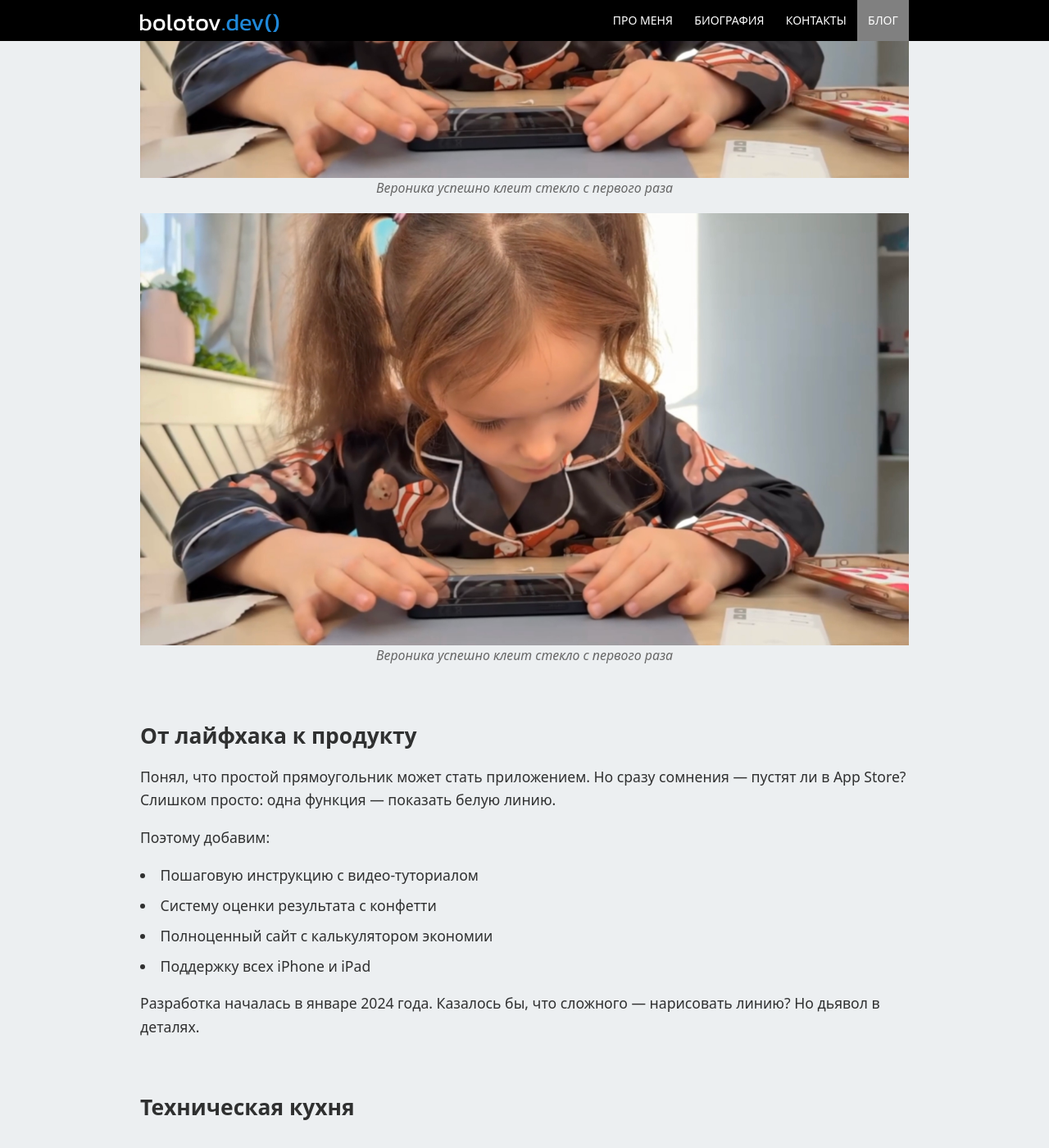
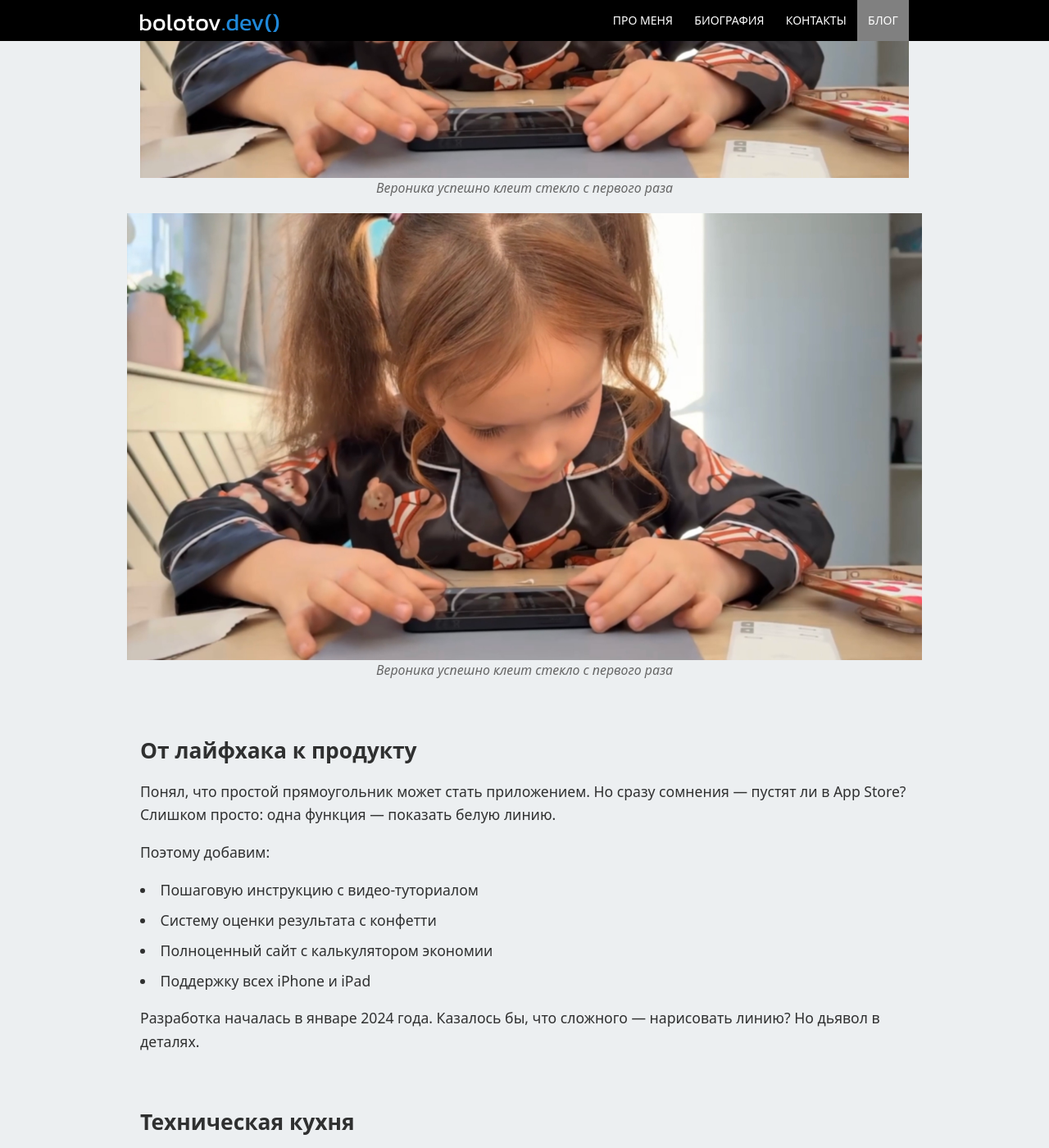
Before and after one commit to artembolotov/artembolotov.github.io, a Jekyll site: the page built from blog/_posts/2025-08-10-screenlines.md, in a window 1280 px wide and 1400 px high, scrolled down 2058 px. Shown: the whole window at 82% size. Built offline with Jekyll 4.4.1, drawn with Linux system fonts in a browser that asks for light colours.

Commit message:
Fixed css

```diff
--- a/styles/blog.css
+++ b/styles/blog.css
@@ -11,15 +11,15 @@ main > *:not(.image-gallery):not(.author-footer):not(.highlighter-rouge), #page-
   box-sizing: border-box;
 }
 
-main > *:not(.image-gallery):not(.author-footer):not(.highlighter-rouge), #page-nav div,
+main > *:not(.image-gallery):not(.author-footer):not(.highlighter-rouge):not(.single_image), #page-nav div,
 .gallery-controls, .author-footer-container {
-  padding-left: max(1rem, env(safe-area-inset-left));
-  padding-right: max(1rem, env(safe-area-inset-right));
+  padding-left: max(1rem, max(1rem, env(safe-area-inset-left), env(safe-area-inset-right)));
+  padding-right: max(1rem, max(1rem, env(safe-area-inset-left), env(safe-area-inset-right)));
 }
 
 .single_image {
-  padding-left: max(0rem, env(safe-area-inset-left));
-  padding-right: max(0rem, env(safe-area-inset-right));
+  padding-left: max(0rem, env(safe-area-inset-left), env(safe-area-inset-right));
+  padding-right: max(0rem, env(safe-area-inset-left), env(safe-area-inset-right));
 }
 
 /* Keeping h1 the same size as h2 on main site, as requested */
```
